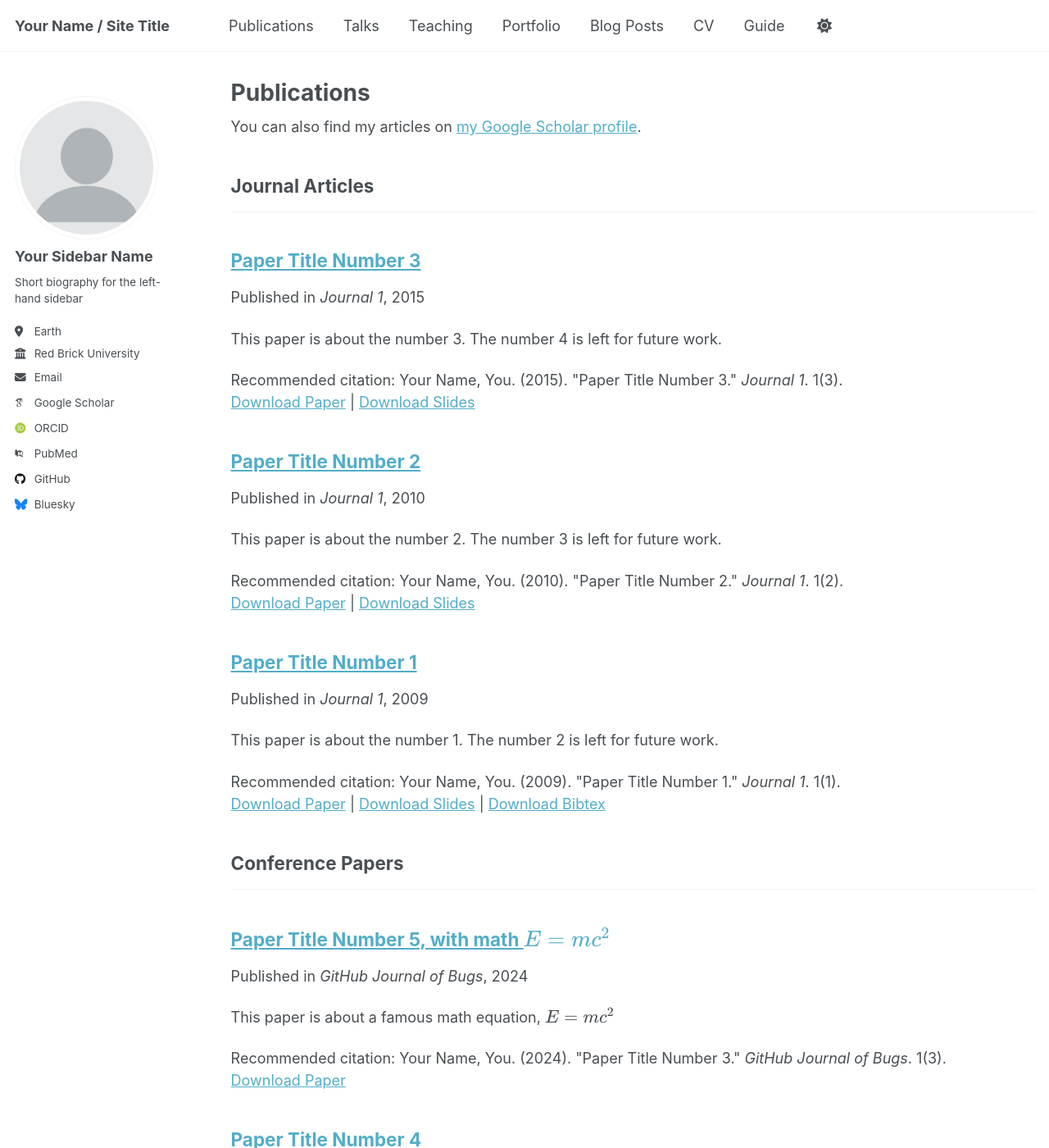
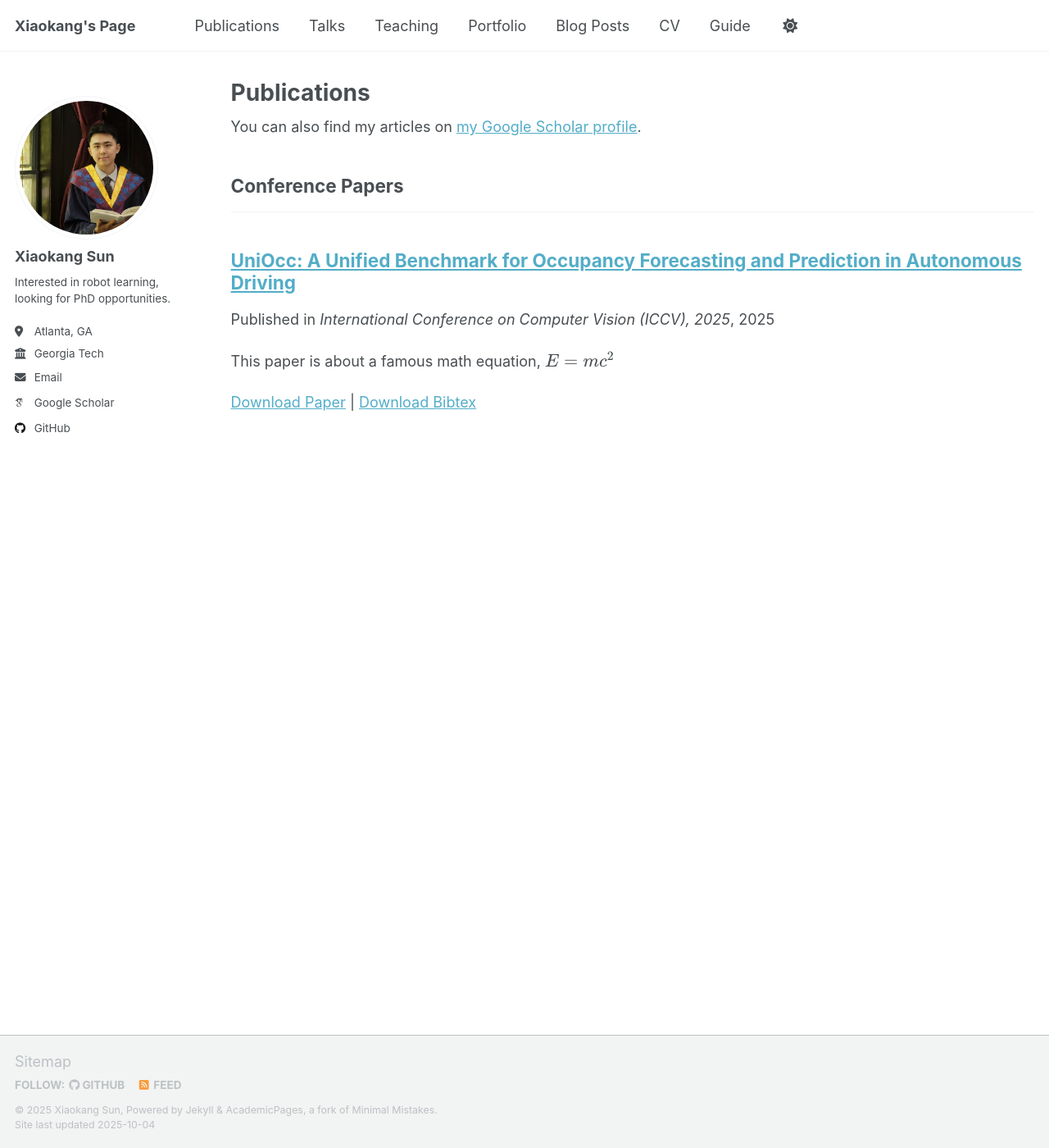
Before and after one commit to Studeas/Studeas.github.io, a Jekyll site: the page built from _pages/publications.html, in a window 1280 px wide and 1400 px high. Shown: the whole window at 82% size. Built offline with Jekyll 4.4.1, drawn with Linux system fonts in a browser that asks for light colours; some web fonts are replaced; a script that is not in the unit is left out; some of the changed text lies outside the part shown.

Commit message:
init change

```diff
--- a/_config.yml
+++ b/_config.yml
@@ -9,11 +9,11 @@
 # Basic Site Settings
 locale                   : "en-US"
 site_theme               : "default" # Currently available options are "default", "air"
-title                    : "Your Name / Site Title"
+title                    : "Xiaokang's Page"
 title_separator          : "-"
-name                     : &name "Your Name"
-description              : &description "Your Name's academic portfolio"   # Update this with a general description of your site, this is the default if not overridden by a page
-url                      : https://academicpages.github.io # The base hostname & protocol for your site e.g. "https://[your GitHub username].github.io",
+name                     : &name "Xiaokang Sun"
+description              : &description "Xiaokang's academic portfolio"   # Update this with a general description of your site, this is the default if not overridden by a page
+url                      : https://Studeas.github.io # The base hostname & protocol for your site e.g. "https://[your GitHub username].github.io",
                                                            # or if you already have some other page hosted on Github then use "https://[your GitHub username].github.io/[Your Repo Name]"
 baseurl                  : "" # the subpath of your site, e.g. "/blog"
 repository               : "academicpages/academicpages.github.io"
@@ -24,23 +24,23 @@ repository               : "academicpages/academicpages.github.io"
 author:
   # Biographic information
   avatar           : "profile.png"
-  name             : "Your Sidebar Name"
+  name             : "Xiaokang Sun"
   pronouns         : # example: "she/her"
-  bio              : "Short biography for the left-hand sidebar"
-  location         : "Earth"
-  employer         : "Red Brick University"
+  bio              : "Interested in robot learning, looking for PhD opportunities."
+  location         : "Atlanta, GA"
+  employer         : "Georgia Tech"
   uri              : # URL
-  email            : "none@example.org"
+  email            : "xiaokang.sun.gt@gmail.com"
 
   # Academic websites
   academia         : # URL
   arxiv            : # URL - Update with the correct link to your profile
-  googlescholar    : "https://scholar.google.com/citations?user=PS_CX0AAAAAJ"
+  googlescholar    : "https://scholar.google.com/citations?user=2sWnAjQAAAAJ&hl=en"
   inspire-hep      : # URL
   impactstory      : # URL
-  orcid            : "http://orcid.org/yourorcidurl"
+  orcid            : # "https://orcid.org/0009-0003-5380-5136"
   semantic         : # URL
-  pubmed           : "https://www.ncbi.nlm.nih.gov/pubmed/?term=john+snow"
+  pubmed           : # "https://www.ncbi.nlm.nih.gov/pubmed/?term=john+snow"
   researchgate     : # URL
   scopus           : # URL
 
@@ -48,13 +48,13 @@ author:
   bitbucket        : # Username - Update with your username on the site
   codepen          : # Username
   dribbble         : # Username
-  github           : "academicpages"
+  github           : "https://github.com/Studeas"
   kaggle           : # Username
   stackoverflow    : # User number or user number and name (i.e., use "1" or "1/jeff-atwood")
 
   # Social media
   artstation       : # Username
-  bluesky          : "bsky.app" # Replace this with you Bluesky username
+  bluesky          : # "bsky.app" # Replace this with you Bluesky username
   facebook         : # Username
   flickr           : # Username
   foursquare       : # Username
--- a/_publications/2009-10-01-paper-title-number-1.md
+++ /dev/null
@@ -1,14 +0,0 @@
----
-title: "Paper Title Number 1"
-collection: publications
-category: manuscripts
-permalink: /publication/2009-10-01-paper-title-number-1
-excerpt: 'This paper is about the number 1. The number 2 is left for future work.'
-date: 2009-10-01
-venue: 'Journal 1'
-slidesurl: 'http://academicpages.github.io/files/slides1.pdf'
-paperurl: 'http://academicpages.github.io/files/paper1.pdf'
-bibtexurl: 'http://academicpages.github.io/files/bibtex1.bib'
-citation: 'Your Name, You. (2009). &quot;Paper Title Number 1.&quot; <i>Journal 1</i>. 1(1).'
----
-The contents above will be part of a list of publications, if the user clicks the link for the publication than the contents of section will be rendered as a full page, allowing you to provide more information about the paper for the reader. When publications are displayed as a single page, the contents of the above "citation" field will automatically be included below this section in a smaller font.
--- a/_publications/2010-10-01-paper-title-number-2.md
+++ /dev/null
@@ -1,14 +0,0 @@
----
-title: "Paper Title Number 2"
-collection: publications
-category: manuscripts
-permalink: /publication/2010-10-01-paper-title-number-2
-excerpt: 'This paper is about the number 2. The number 3 is left for future work.'
-date: 2010-10-01
-venue: 'Journal 1'
-slidesurl: 'http://academicpages.github.io/files/slides2.pdf'
-paperurl: 'http://academicpages.github.io/files/paper2.pdf'
-citation: 'Your Name, You. (2010). &quot;Paper Title Number 2.&quot; <i>Journal 1</i>. 1(2).'
----
-
-The contents above will be part of a list of publications, if the user clicks the link for the publication than the contents of section will be rendered as a full page, allowing you to provide more information about the paper for the reader. When publications are displayed as a single page, the contents of the above "citation" field will automatically be included below this section in a smaller font.
--- a/_publications/2015-10-01-paper-title-number-3.md
+++ /dev/null
@@ -1,14 +0,0 @@
----
-title: "Paper Title Number 3"
-collection: publications
-category: manuscripts
-permalink: /publication/2015-10-01-paper-title-number-3
-excerpt: 'This paper is about the number 3. The number 4 is left for future work.'
-date: 2015-10-01
-venue: 'Journal 1'
-slidesurl: 'http://academicpages.github.io/files/slides3.pdf'
-paperurl: 'http://academicpages.github.io/files/paper3.pdf'
-citation: 'Your Name, You. (2015). &quot;Paper Title Number 3.&quot; <i>Journal 1</i>. 1(3).'
----
-
-The contents above will be part of a list of publications, if the user clicks the link for the publication than the contents of section will be rendered as a full page, allowing you to provide more information about the paper for the reader. When publications are displayed as a single page, the contents of the above "citation" field will automatically be included below this section in a smaller font.
--- a/_publications/2025-06-08-paper-title-number-5.md
+++ /dev/null
@@ -1,13 +0,0 @@
----
-title: "Paper Title Number 5, with math $$E=mc^2$$"
-collection: publications
-category: conferences
-permalink: /publication/2024-02-17-paper-title-number-4
-excerpt: 'This paper is about a famous math equation, $$E=mc^2$$'
-date: 2024-02-17
-venue: 'GitHub Journal of Bugs'
-paperurl: 'http://academicpages.github.io/files/paper3.pdf'
-citation: 'Your Name, You. (2024). &quot;Paper Title Number 3.&quot; <i>GitHub Journal of Bugs</i>. 1(3).'
----
-
-Using [MathJax](https://www.mathjax.org/) in the description is supported - $$E=mc^2$$ - however, the use must be mindful that the default delimiters are `$$...$$` and `\\[...\\]` which differs from the `$...$` that is typically expected.
--- /dev/null
+++ b/_publications/2025-10-03-paper-title-number-1.md
@@ -0,0 +1,14 @@
+---
+title: "UniOcc: A Unified Benchmark for Occupancy Forecasting and Prediction in Autonomous Driving"
+collection: publications
+category: conferences
+permalink: /publication/2025-10-03-paper-title-number-1
+excerpt: 'This paper is about a famous math equation, $$E=mc^2$$'
+date: 2025-07-15
+venue: 'International Conference on Computer Vision (ICCV), 2025'
+paperurl: 'https://arxiv.org/pdf/2503.24381'
+# citation: 'Your Name, You. (2024). &quot;Paper Title Number 3.&quot; <i>GitHub Journal of Bugs</i>. 1(3).'
+bibtexurl: 'http://Studeas.github.io/files/bibtex1.bib'
+---
+
+Using [MathJax](https://www.mathjax.org/) in the description is supported - $$E=mc^2$$ - however, the use must be mindful that the default delimiters are `$$...$$` and `\\[...\\]` which differs from the `$...$` that is typically expected.
--- a/files/bibtex1.bib
+++ b/files/bibtex1.bib
@@ -1,10 +1,6 @@
-@article{Alice2023example,
-    title={An Example Article},
-    author={Alice, Bob and Charlie},
-    journal={Journal of Examples},
-    volume={12},
-    number={3},
-    pages={123--456},
-    year={2023},
-    publisher={Example Publisher}
+@article{wang2025uniocc,
+  title={Uniocc: A unified benchmark for occupancy forecasting and prediction in autonomous driving},
+  author={Wang, Yuping and Huang, Xiangyu and Sun, Xiaokang and Yan, Mingxuan and Xing, Shuo and Tu, Zhengzhong and Li, Jiachen},
+  journal={arXiv preprint arXiv:2503.24381},
+  year={2025}
 }
```
Also changed, not shown: _publications/2024-02-17-paper-title-number-4.md (deleted, +0 -13 lines), images/profile.png.
